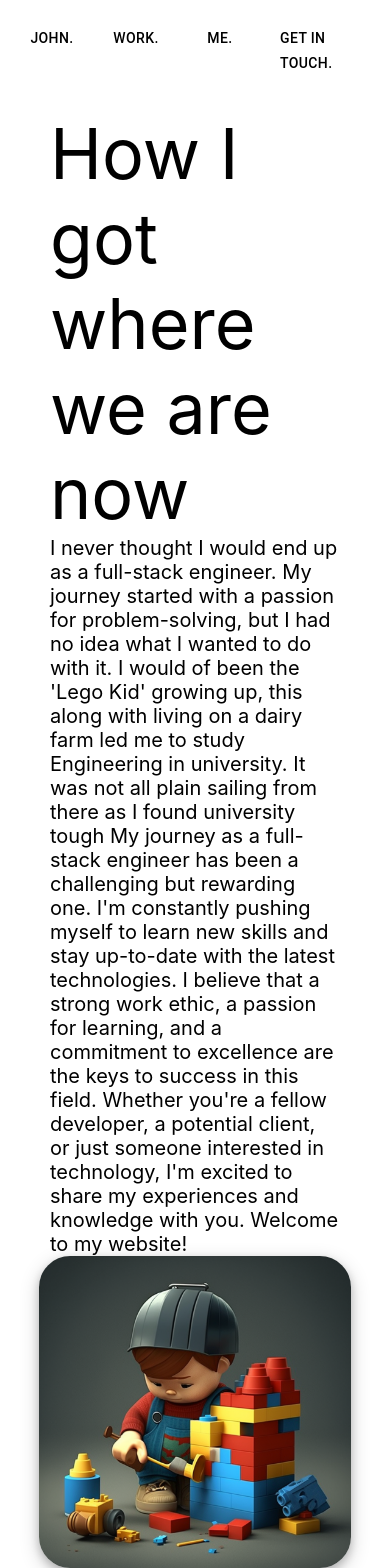
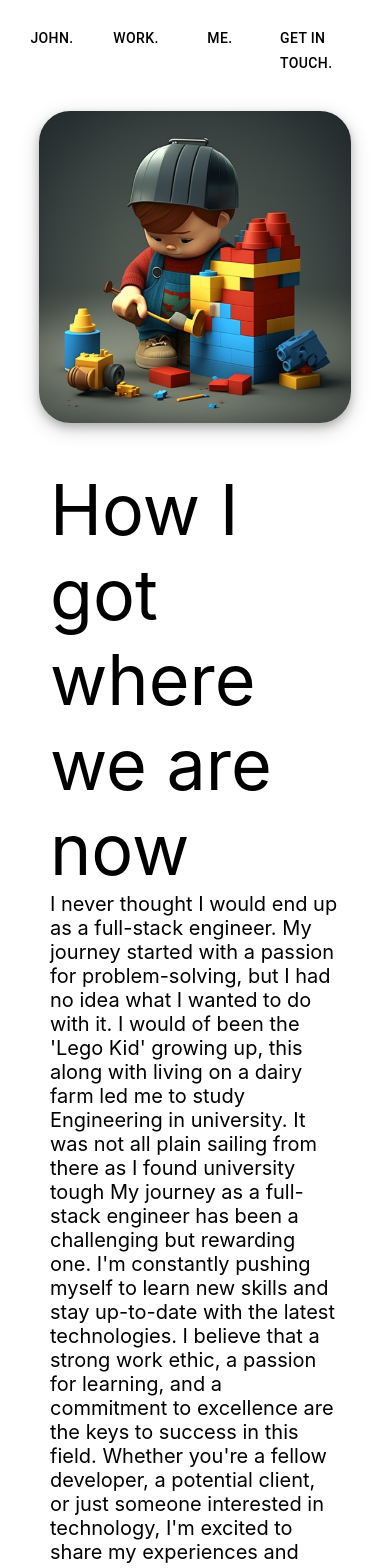
Before and after one commit to johnec123/ReactPersonalWebsite, a React (Create React App) app: page /me in a window 390 px wide. Shown: the top 1568 px of the page. Built offline with nearby package versions, Linux system fonts and the light colour scheme.

Commit message:
Image first moved to css

```diff
--- a/src/main/components/cardBlock/index.tsx
+++ b/src/main/components/cardBlock/index.tsx
@@ -6,25 +6,22 @@ export interface CardBlockProps {
   headerText?: string;
   bodyText?: any;
   image?: string | undefined;
-  imageFirst?: boolean;
 }
 
 const CardBlock: React.FC<CardBlockProps> = ({
   headerText,
   bodyText,
   image,
-  imageFirst,
 }) => {
   return (
     <div className="cardBlock">
-      {imageFirst && image && <img src={image} alt="missing"></img>}
+      <div>{image && <img src={image} alt="missing"></img>}</div>
       <div className="cardContent">
         <div className="cardWriting">
           <div className="header">{headerText}</div>
           <div className="body">{bodyText}</div>
         </div>
       </div>
-      {!imageFirst && image && <img src={image} alt="missing"></img>}
     </div>
   );
 };
--- a/src/main/components/cardBlock/styles.css
+++ b/src/main/components/cardBlock/styles.css
@@ -14,9 +14,9 @@ img {
 
 .cardBlock {
   display: flex;
-  flex-direction: row;
   padding: 80px;
   align-items: center;
+  flex-direction: row;
 }
 
 .header {
@@ -25,6 +25,10 @@ img {
 
 .body {
   font-size: 20px;
+}
+
+.cardBlock div:nth-child(odd) {
+  flex-direction: row-reverse;
 }
 
 @media screen and (max-width: 768px) {
--- a/src/main/pages/getInTouch/styles.css
+++ b/src/main/pages/getInTouch/styles.css
@@ -8,3 +8,14 @@
   flex: 1;
   align-items: center;
 }
+
+@media screen and (max-width: 768px) {
+  .getInTouch-wrapper {
+    flex-direction: column;
+    padding-top: 10px;
+  }
+
+  .getInTouch-aside {
+    width: 100%;
+  }
+}
--- a/src/main/pages/home/index.tsx
+++ b/src/main/pages/home/index.tsx
@@ -11,7 +11,6 @@ const Home: React.FC = () => {
         headerText="Hey, Im John"
         bodyText="A software engineer with a passion for creating elegant solutions to complex problems."
         image={personalPic}
-        imageFirst={true}
       ></CardBlock>
     </div>
   );
--- a/src/main/pages/me/index.tsx
+++ b/src/main/pages/me/index.tsx
@@ -21,7 +21,6 @@ const Me: React.FC = () => {
         Whether you're a fellow developer, a potential client, or just someone interested in technology, I'm excited to share my experiences and knowledge with you. Welcome to my website!
         "
         image={cartoonPic}
-        imageFirst={false}
       />
       <CardBlock
         headerText="Random fun facts"
@@ -48,7 +47,6 @@ const Me: React.FC = () => {
           </div>
         }
         image={hikePic}
-        imageFirst={true}
       />
       <CardBlock
         headerText="Core values"
@@ -81,7 +79,6 @@ const Me: React.FC = () => {
           </ul>
         }
         image={trophyPic}
-        imageFirst={false}
       />
       <CardBlock
         headerText="Skills"
@@ -116,7 +113,6 @@ const Me: React.FC = () => {
           </div>
         }
         image={graduationPic}
-        imageFirst={true}
       />
     </div>
   );
--- a/src/main/pages/me/styles.css
+++ b/src/main/pages/me/styles.css
@@ -35,3 +35,13 @@ li::before {
 .skills li::before {
   content: "\203A";
 }
+
+.me-wrapper :nth-child(odd) {
+  flex-direction: row-reverse;
+}
+
+@media screen and (max-width: 768px) {
+  .me-wrapper :nth-child(odd) {
+    flex-direction: column;
+  }
+}
```
